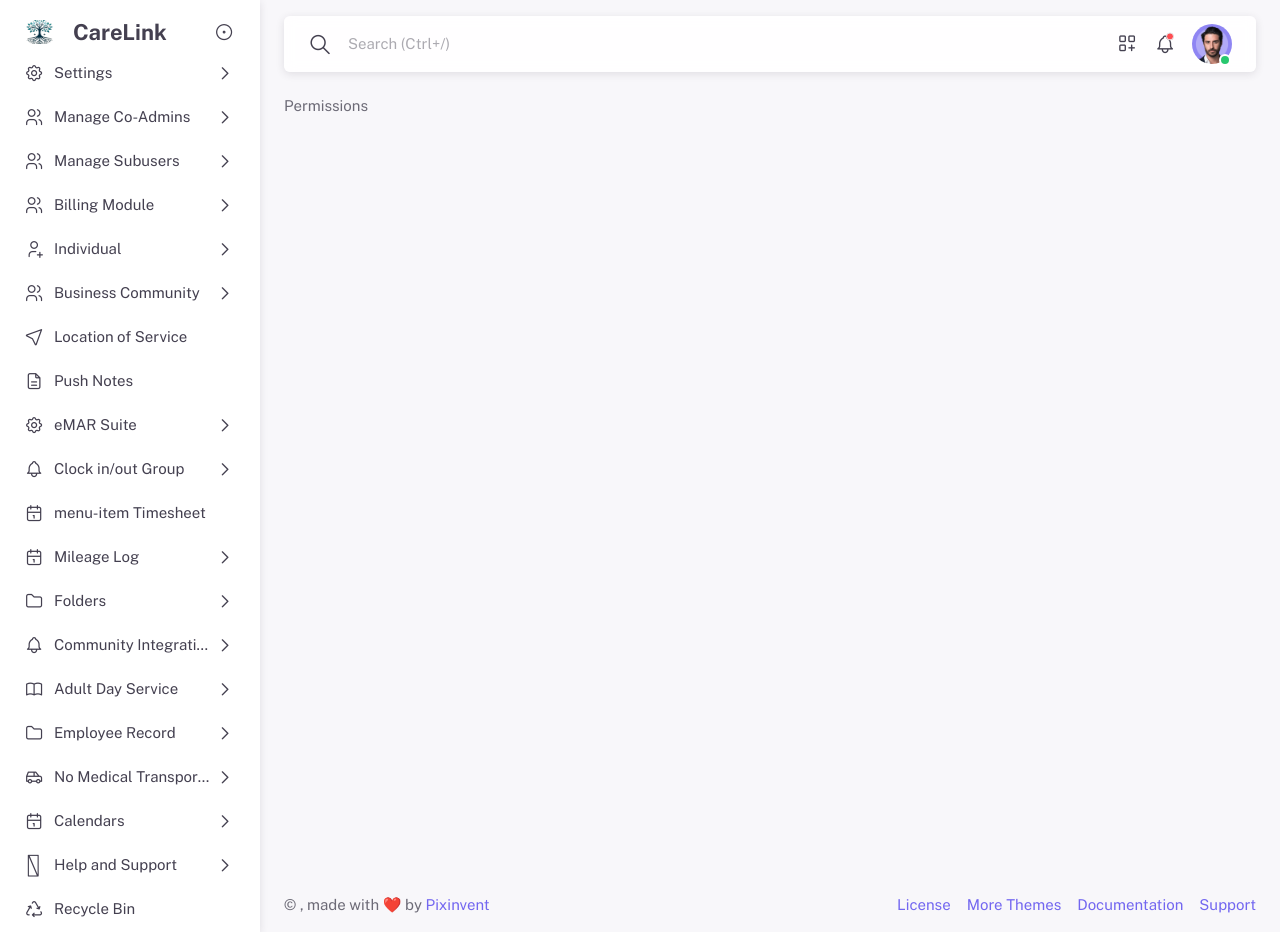
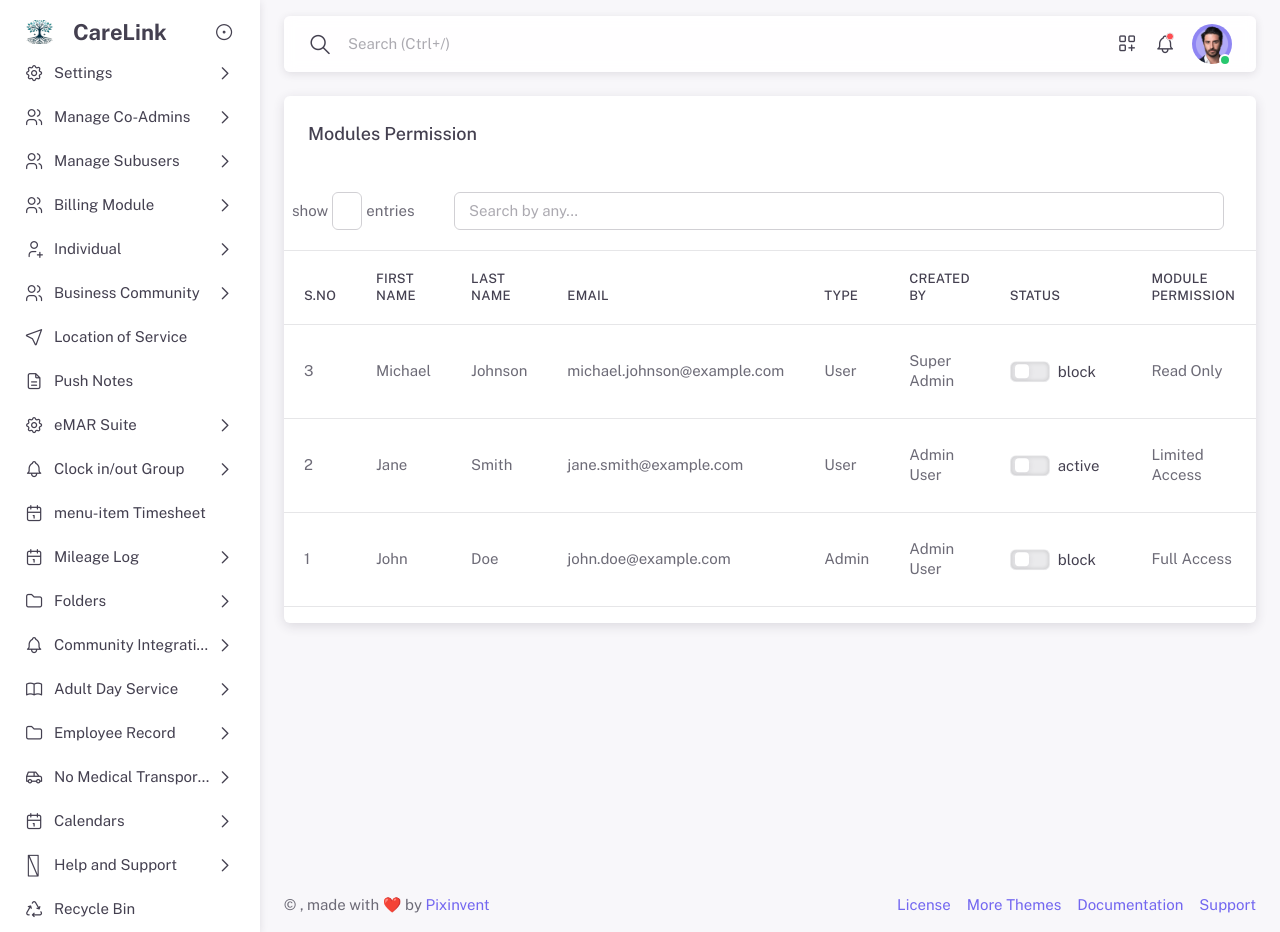
Before and after one commit to DEVELOPERxSAJIB/carelink-solutions, a React (Vite) app: page /permissions in a window 1280 px wide. Built offline with nearby package versions, Linux system fonts and the light colour scheme.

Commit message:
updated permission table and status button

```diff
--- a/src/Pages/Settings/Notifications.jsx
+++ b/src/Pages/Settings/Notifications.jsx
@@ -120,7 +120,7 @@ const Notifications = () => {
         <div className="card-header fs-4">
         Notification Settings
         </div>
-
+      <div className="card-body p-4">
         <div className="accordion mt-4" id="accordionExample">
             {Object.entries(settings).map(([section, items], index) => (
                 <div className={` accordion-item ${activeIndex === index ? 'active' : ''}`} key={index}>
@@ -162,6 +162,8 @@ const Notifications = () => {
             ))}
         </div>
         </div>
+        </div>
+
     );
 };
 
--- a/src/Pages/Settings/Permissions.jsx
+++ b/src/Pages/Settings/Permissions.jsx
@@ -1,6 +1,46 @@
 
+import DataTable from './../../components/Tables/DynamicTable';
 const Permissions = () => {
-  return <div>Permissions</div>;
+  // Define columns for the UserTable
+  const columns = [
+    { header: 'S.No', field: 'id' },
+    { header: 'First Name', field: 'firstName' },
+    { header: 'Last Name', field: 'lastName' },
+    { header: 'Email', field: 'email' },
+    { header: 'Type', field: 'type' },
+    { header: 'Created By', field: 'createdBy' },
+    { header: 'Status', field: 'status' },
+    { header: 'Module Permission', field: 'modulePermission' },
+  ];
+  const data = [
+    { id: 1, firstName: 'John', lastName: 'Doe', email: 'john.doe@example.com', type: 'Admin', createdBy: 'Admin User', status: 'block', modulePermission: 'Full Access' },
+    { id: 2, firstName: 'Jane', lastName: 'Smith', email: 'jane.smith@example.com', type: 'User', createdBy: 'Admin User', status: 'active', modulePermission: 'Limited Access' },
+    { id: 3, firstName: 'Michael', lastName: 'Johnson', email: 'michael.johnson@example.com', type: 'User', createdBy: 'Super Admin', status: 'block', modulePermission: 'Read Only' },
+    // Add more user data as needed
+  ];
+
+  const handleEdit = (rowData) => {
+    alert(`Editing ${rowData.firstName} ${rowData.lastName}`);
+    // Implement edit logic here
+  };
+
+  const handleDelete = (rowData) => {
+    alert(`Deleting ${rowData.firstName} ${rowData.lastName}`);
+    // Implement delete logic here
+  };
+  return (
+    <div className="card">
+      <DataTable
+        columns={columns}
+        data={data}
+        tableClassName="custom-table"
+        onEdit={handleEdit}
+        tableName="Modules Permission
+"
+        onDelete={handleDelete}
+      />
+    </div>
+  );
 };
 
 export default Permissions;
--- a/src/components/Tables/DynamicTable.jsx
+++ b/src/components/Tables/DynamicTable.jsx
@@ -148,7 +148,9 @@ const handleTabMenu=(id)=>{
                         sortDirection === "asc" ? "down" : "up"
                       }`}
                     ></i>
-                  )}</div>
+
+                  )}
+                  </div>
                 </th>
               ))}
               {onEdit && <th>Actions</th>}
@@ -159,7 +161,25 @@ const handleTabMenu=(id)=>{
               <tr key={rowIndex}>
                 {columns.map((column, colIndex) => (
                   <td key={colIndex}>
-                    {column.render ? column.render(row) : row[column.field]}
+                    {column.field === "status" ? (
+                      <label className="switch switch-square">
+                        <input
+                          type="radio"
+                          className="switch-input"
+                          name={`status-radio-${rowIndex}`}
+                          defaultChecked={row[column.field] === "Active"}
+                        />
+                        <span className="switch-toggle-slider">
+                          <span className="switch-on" />
+                          <span className="switch-off" />
+                        </span>
+                        <span className="switch-label">
+                          {row[column.field]}
+                        </span>
+                      </label>
+                    ) : (
+                      column.render ? column.render(row) : row[column.field]
+                    )}
                   </td>
                 ))}
                 {onEdit && (
```
